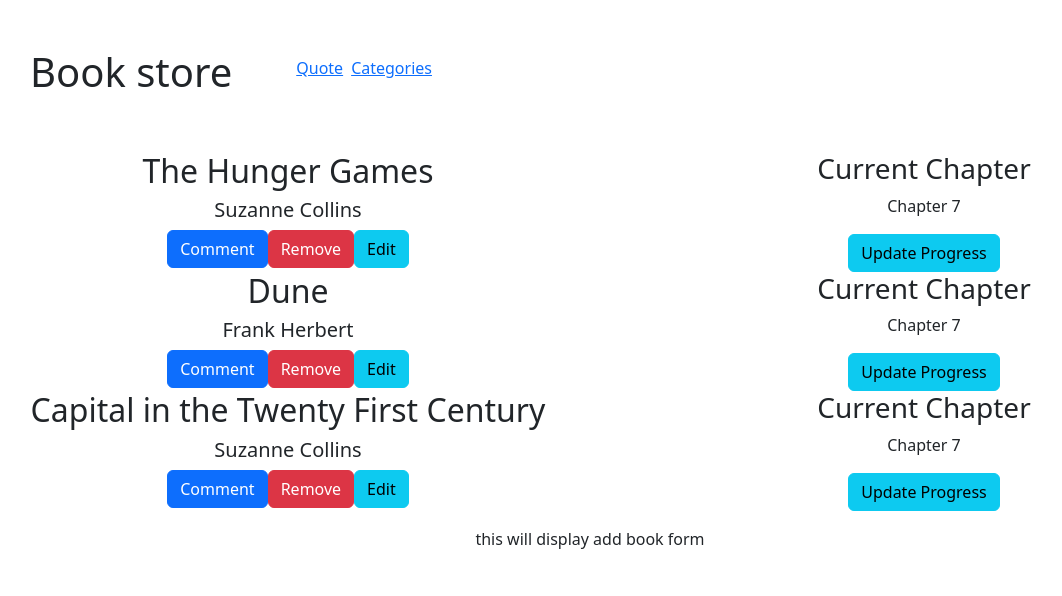
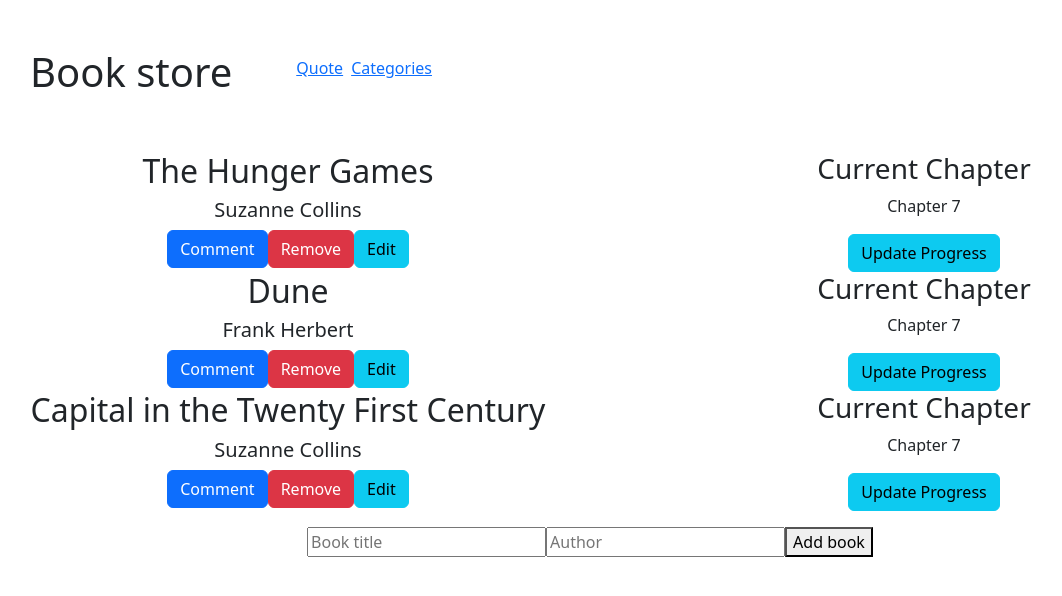
Before and after one commit to Innocent259/book-store, a React (Create React App) app: page / in a window 1280 px wide. Shown: the top 596 px of the page, without its empty margins (50-1112 px from the left). Built offline with nearby package versions, Linux system fonts and the light colour scheme.

Commit message:
Add book form to add new book

```diff
--- a/src/Components/NewBook.js
+++ b/src/Components/NewBook.js
@@ -1,9 +1,46 @@
-import React from 'react';
+import React, { useState } from 'react';
 
 export default function NewBook() {
+  const [bookData, setBookData] = useState({
+    book: '',
+    author: '',
+  });
+
+  const handleInputChange = (e) => {
+    const { name, value } = e.target;
+    setBookData((prevData) => ({
+      ...prevData,
+      [name]: value,
+    }));
+  };
+
+  const handleSubmit = (e) => {
+    e.preventDefault();
+    setBookData({
+      book: '',
+      author: '',
+    });
+  };
+
   return (
     <div>
-      <p>this will display add book form</p>
+      <form className="form-container" onSubmit={handleSubmit}>
+        <input
+          type="text"
+          name="book"
+          value={bookData.book}
+          placeholder="Book title"
+          onChange={handleInputChange}
+        />
+        <input
+          type="text"
+          name="author"
+          value={bookData.author}
+          placeholder="Author"
+          onChange={handleInputChange}
+        />
+        <button type="submit">Add book</button>
+      </form>
     </div>
   );
 }
```
